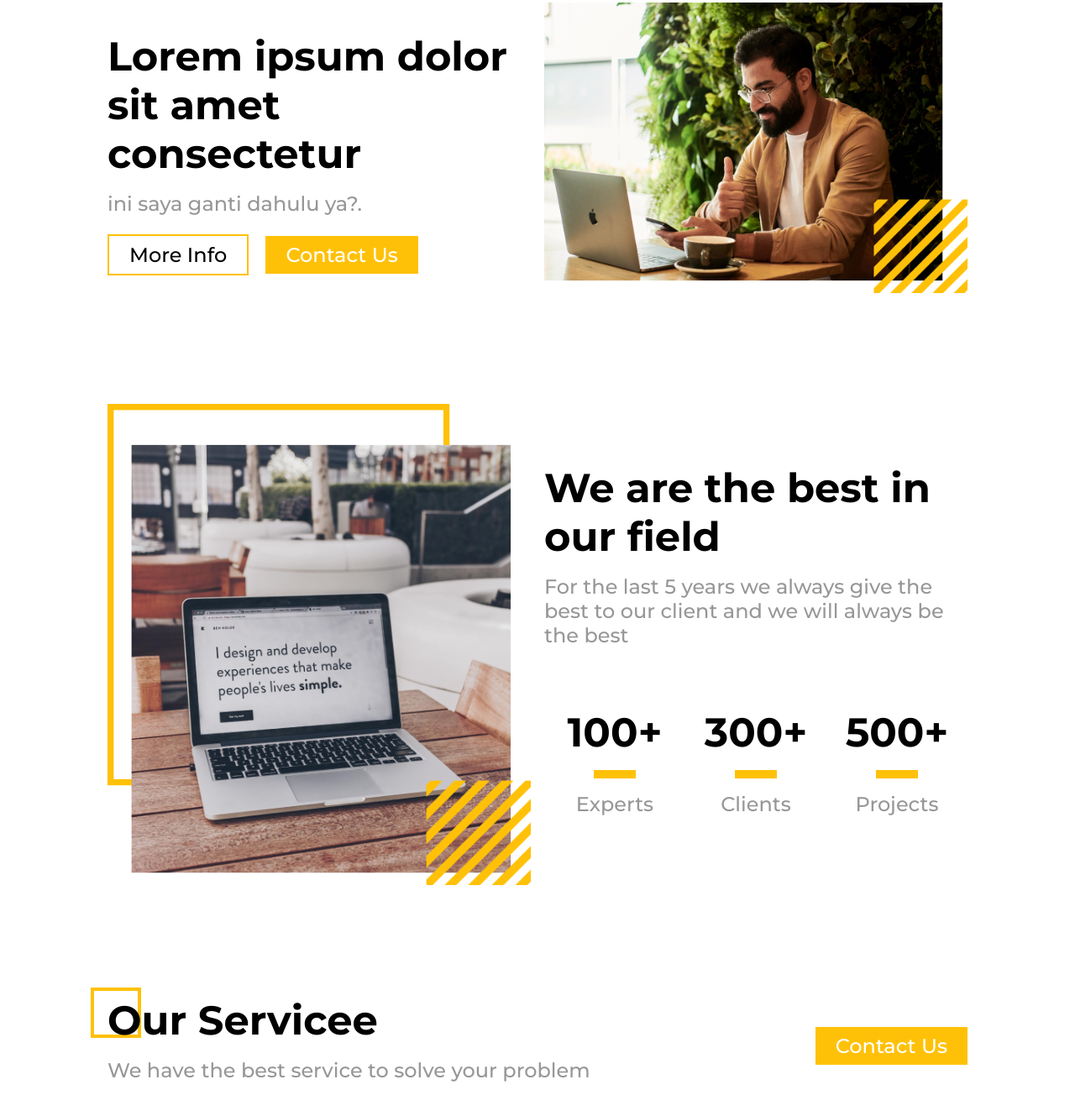
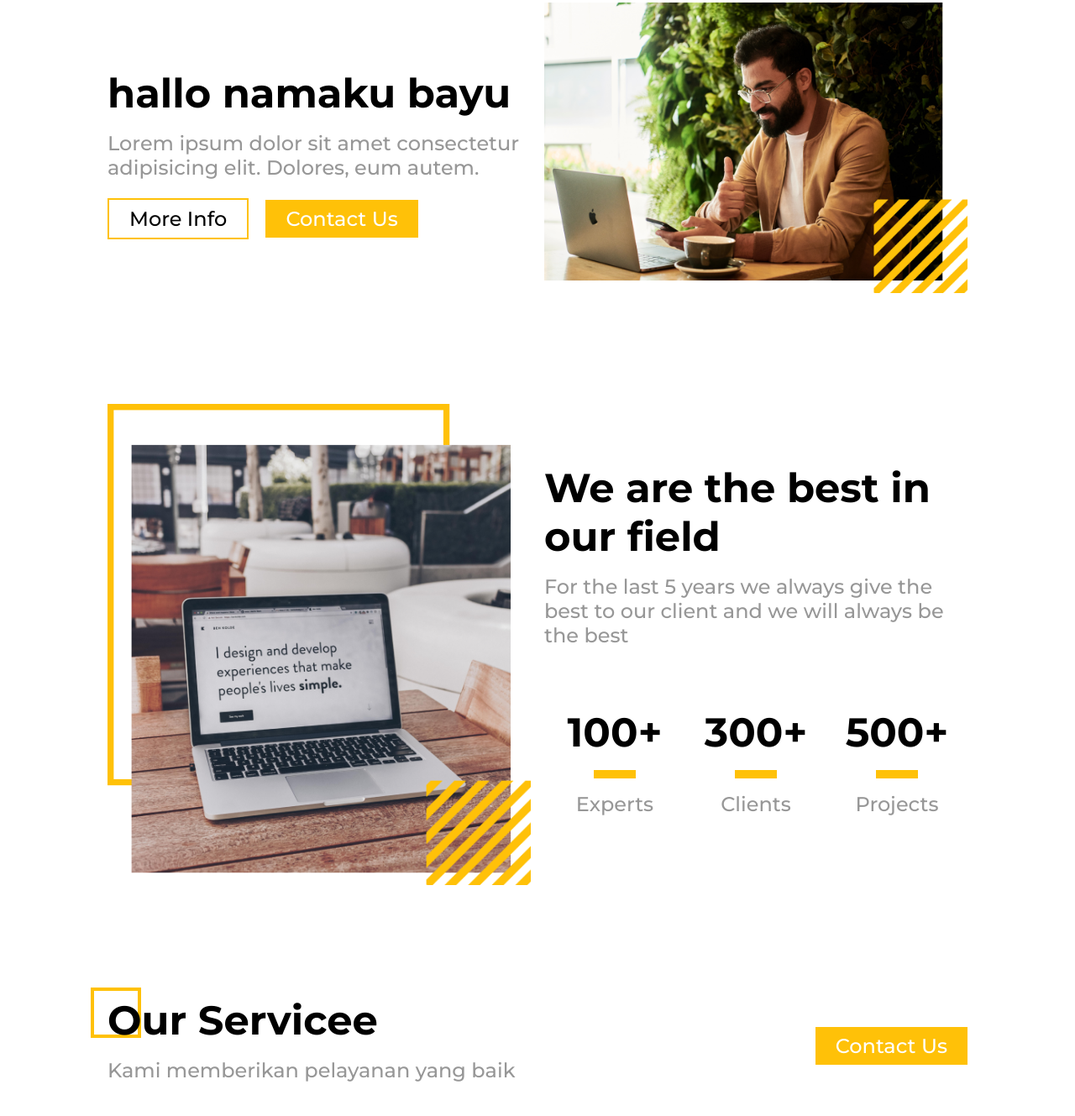
Before and after one commit to siberbot88/build-first-web, a plain HTML site: page index.html in a window 1280 px wide. Shown: the part 151-1480 px from the top of the page at 84% size. Drawn offline with Linux system fonts and the light colour scheme.

Commit message:
update line #65

```diff
--- a/index.html
+++ b/index.html
@@ -21,8 +21,8 @@
     </header>
     <section id="landing">
         <div>
-            <h1>Lorem ipsum dolor sit amet consectetur</h1>
-            <p>ini saya ganti dahulu ya?.</p>
+            <h1>hallo namaku bayu</h1>
+            <p>Lorem ipsum dolor sit amet consectetur adipisicing elit. Dolores, eum autem.</p>
             <div>
                 <a class="btn btn-alt" href="#about">More Info</a>
                 <a class="btn" href="#contact">Contact Us</a>
@@ -62,7 +62,7 @@
         <div class="service-header">
             <div>
                 <h1>Our Servicee</h1>
-                <p>We have the best service to solve your problem</p>
+                <p>Kami memberikan pelayanan yang baik</p>
             </div>
             <a href="#contact" class="btn">Contact Us</a>
         </div>
```
